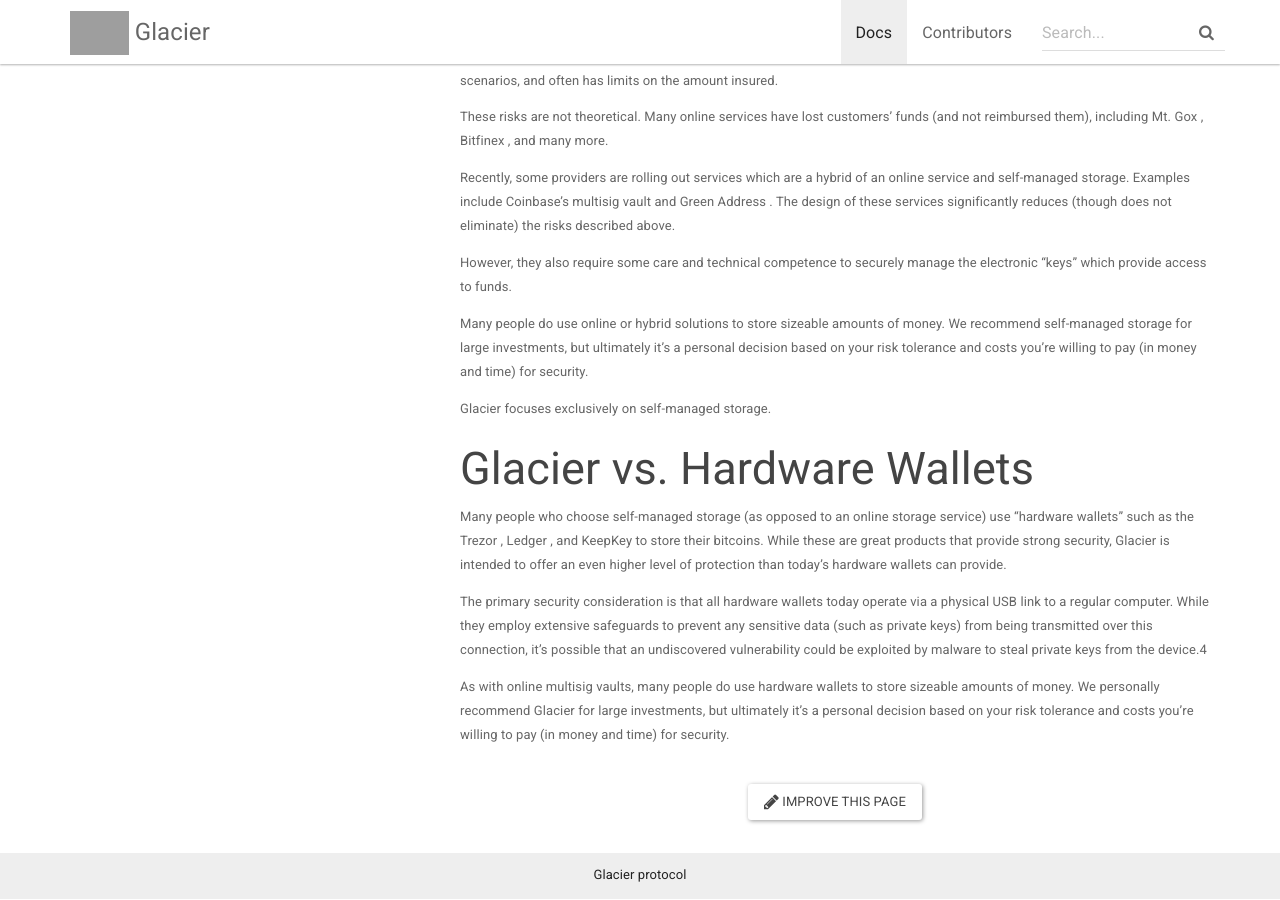
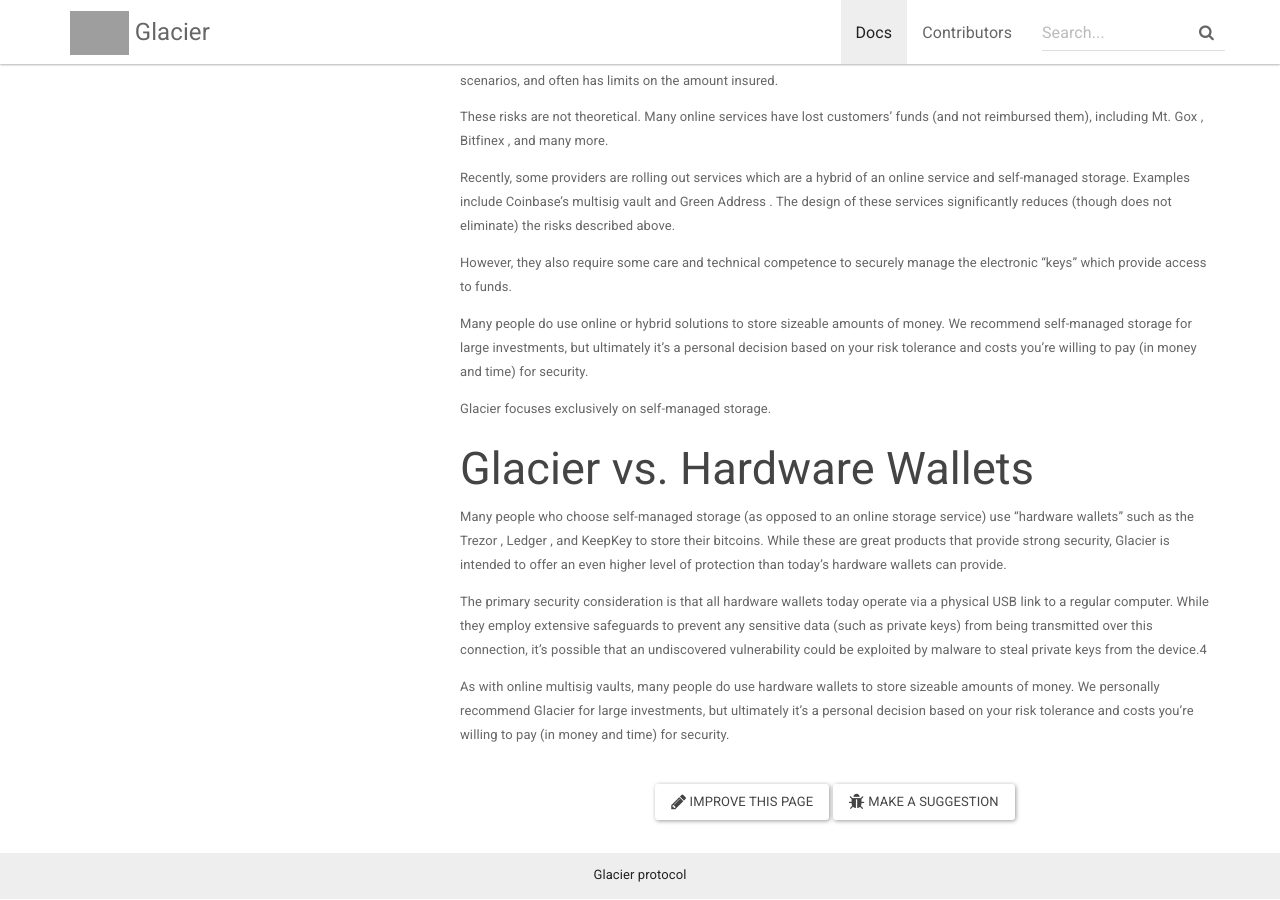
Before and after one commit to bitcoinhodler/glacier, a Jekyll site: the page built from docs/_docs/index.md, in a window 1280 px wide and 900 px high, scrolled down 1535 px. Built offline with Jekyll 4.4.1, drawn with Linux system fonts in a browser that asks for light colours; nearby versions of some CDN libraries; grey boxes are pictures that could not be loaded.

Commit message:
Allow users to submit PR or open issue

```diff
--- a/docs/_config.yml
+++ b/docs/_config.yml
@@ -3,9 +3,14 @@
 incremental: true
 show_dir_listing: false
 permalink: pretty
+url: "https://joaofnfernandes.github.io/glacier"
 baseurl: "/glacier"
+
+# Github urls
+git_address: https://github.com/joaofnfernandes/glacier
+git_edit_address: https://github.com/joaofnfernandes/glacier/edit/master/docs
+
 #theme: jekyll-theme-cayman
-git_address: https://github.com/joaofnfernandes/glacier
 bootswatch: paper
 plugins:
   - jekyll-seo-tag
--- a/docs/_layouts/docs.html
+++ b/docs/_layouts/docs.html
@@ -13,8 +15,11 @@
             <div id="markdown-content-container">{{ content }}</div>
             <p class="text-center">
               <br />
-              <a target="_blank" href="{{site.git_edit_address}}/{{ page.path }}" class="btn btn-default githubEditButton" role="button">
+              <a target="_blank" href="{{site.git_edit_address}}/{{ page.path }}" class="btn btn-default" role="button">
                 <i class="fa fa-pencil fa-lg"></i> Improve this page
+              </a>
+              <a target="_blank" href="{{gh_issue_url}}" class="btn btn-default" role="button">
+                <i class="fa fa-bug fa-lg"></i> Make a suggestion
               </a>
             </p>
         </div>
```
Also changed, not shown: other parts of docs/_layouts/docs.html (+2 -0 lines).
